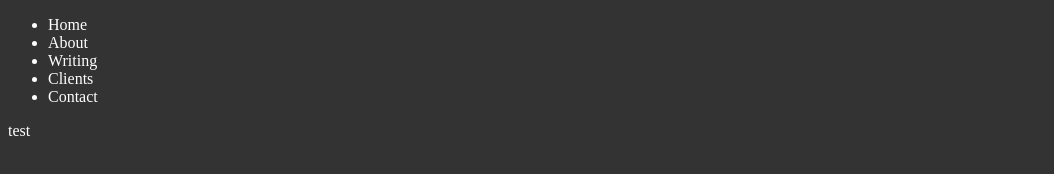
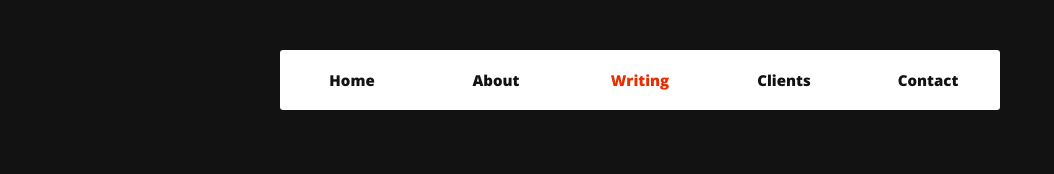
Before and after one commit to Guillaume-Boeur/animated-navbar, a website: page index.html in a window 1280 px wide. Shown: the whole page, without its empty margins (0-1054 px from the left). Drawn offline with nearby package versions, Linux system fonts and the light colour scheme.

Commit message:
basic structure and styling

```diff
--- a/index.html
+++ b/index.html
@@ -1,19 +1,21 @@
 <!DOCTYPE html>
 <html lang="en">
+
 <head>
     <meta charset="UTF-8">
     <meta name="viewport" content="width=device-width, initial-scale=1.0">
     <title>Animated Nav-Bar</title>
     <link rel="stylesheet" href="css/main.css">
 </head>
+
 <body>
-    <ul class="PrimaryNav">
-        <li class="Nav-item">Home</li>
-        <li class="Nav-item">About</li>
-        <li class="Nav-item is-active">Writing</li>
-        <li class="Nav-item">Clients</li>
-        <li class="Nav-item">Contact</li>
+    <ul class="PrimaryNav with-indicator">
+        <li class="Nav-item"><a href="#">Home</a></li>
+        <li class="Nav-item"><a href="#">About</a></li>
+        <li class="Nav-item is-active"><a href="#">Writing</a></li>
+        <li class="Nav-item"><a href="#">Clients</a></li>
+        <li class="Nav-item"><a href="#">Contact</a></li>
     </ul>
-    <p>test</p>
 </body>
+
 </html>
--- a/sass/main.scss
+++ b/sass/main.scss
@@ -1,5 +1,86 @@
-$primary-color: #333;
-body {
-    background-color: $primary-color;
-    color : white;
+@import url(https://fonts.googleapis.com/css?family=Open+Sans:800);
+
+// How many menu items do we have?
+$menu-items: 5;
+
+// Colours
+$background-color: #121212;
+$indicator-color: #e82d00;
+
+// Dynamic Variables
+$width: (100/$menu-items) * 1%; // makes each item the right size
+
+
+// ======================================================
+// Step 1 - Making a Fixed Width Navigation
+// ======================================================
+
+.PrimaryNav {
+  @extend %cf; // clear the floats
+  list-style: none;
+  margin: 50px auto;
+  max-width: 720px; // As all measurements are using % this could be a flexible value.
+  padding: 0;
+  width: 100%;
 }
+
+.Nav-item {
+  background: #fff;
+  display: block;
+  float: left;
+  margin: 0;
+  padding: 0;
+  width: $width; //dynamic width
+  text-align: center;
+
+  &:first-child {
+    border-radius: 3px 0 0 3px;
+  }
+
+  &:last-child {
+    border-radius: 0 3px 3px 0;
+  }
+
+  &.is-active a {
+    color: $indicator-color;
+  }
+
+  a {
+    color: $background-color;
+    display: block;
+    padding-top: 20px;
+    padding-bottom: 20px;
+    text-decoration: none;
+
+    &:hover {
+      color: $indicator-color;
+    }
+  }
+}
+
+// ======================================================
+// The usual Global resets
+// ======================================================
+
+*, *:before, *:after {
+  box-sizing: border-box; // learn more: https://css-tricks.com/box-sizing/
+}
+
+// Extending the https://css-tricks.com/micro-clearfix/
+%cf:before,
+%cf:after {
+    content: " ";
+    display: table;
+}
+%cf:after {
+    clear: both;
+}
+
+// Presentation Styling
+
+html {
+  background-color: $background-color;
+  font-family: 'Open Sans', sans-serif;
+  font-weight: 800;
+  font-size: 15px;
+}
```
Also changed, not shown: css/main.css, 1 other file.
